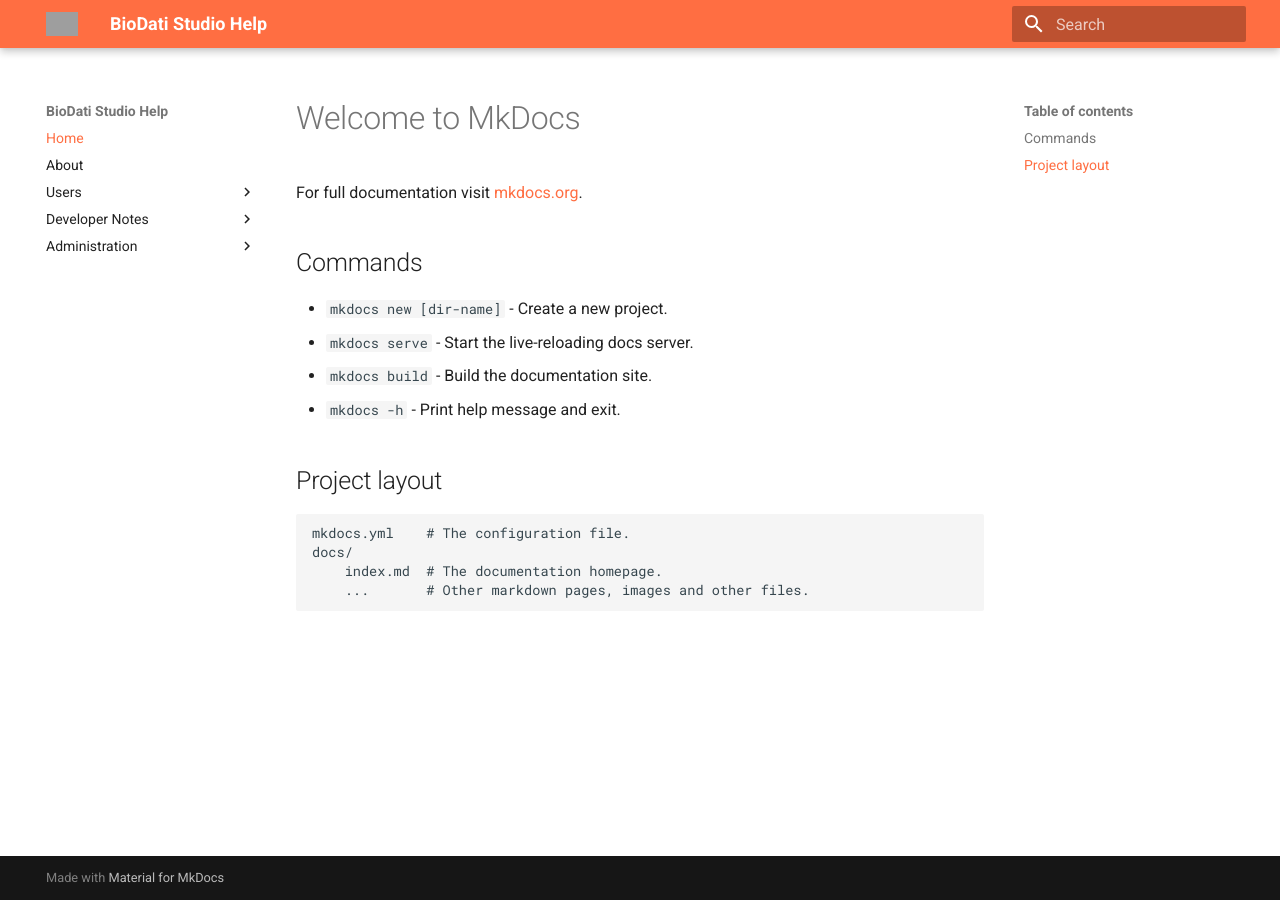
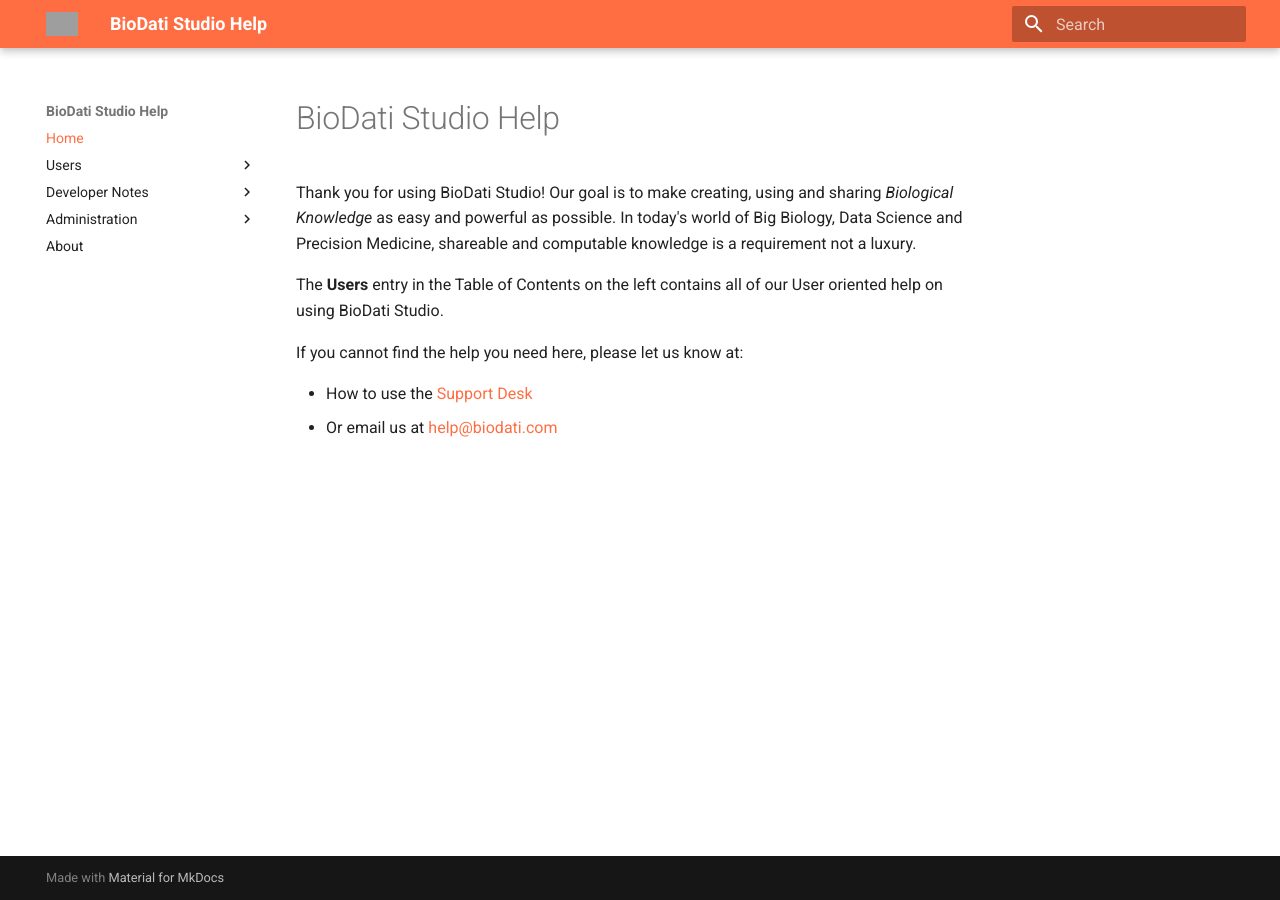
Before and after one commit to biodati/studio_help, an MkDocs documentation site: the page built from docs/index.md, in a window 1280 px wide. Built offline with MkDocs 1.6.1 and Material for MkDocs 9.7.7, drawn with Linux system fonts in a browser that asks for light colours; grey boxes are pictures that could not be loaded.

```diff
--- a/docs/index.md
+++ b/docs/index.md
@@ -1,17 +1,10 @@
-# Welcome to MkDocs
+# BioDati Studio Help
 
-For full documentation visit [mkdocs.org](https://www.mkdocs.org).
+Thank you for using BioDati Studio! Our goal is to make creating, using and sharing *Biological Knowledge* as easy and powerful as possible. In today's world of Big Biology, Data Science and Precision Medicine, shareable and computable knowledge is a requirement not a luxury.
 
-## Commands
+The **Users** entry in the Table of Contents on the left contains all of our User oriented help on using BioDati Studio.
 
-* `mkdocs new [dir-name]` - Create a new project.
-* `mkdocs serve` - Start the live-reloading docs server.
-* `mkdocs build` - Build the documentation site.
-* `mkdocs -h` - Print help message and exit.
+If you cannot find the help you need here, please let us know at:
 
-## Project layout
-
-    mkdocs.yml    # The configuration file.
-    docs/
-        index.md  # The documentation homepage.
-        ...       # Other markdown pages, images and other files.
+- How to use the [Support Desk](sections/overview/how_to_get_help.md)
+- Or email us at [help@biodati.com](mailto:help@biodati.com)
--- a/mkdocs.yml
+++ b/mkdocs.yml
@@ -1,7 +1,6 @@
 site_name: BioDati Studio Help
 nav:
   - Home: index.md
-  - About: about.md
   - Users:
     - Overview:
       - Getting started: sections/overview/getting_started.md
@@ -72,6 +71,7 @@ nav:
     - Custom Namespaces/Terminologies: sections/dev/custom_namespaces_terminologies.md
   - Administration:
     - VPN and IP-address restriction: sections/admin/vpn_and_ip-address_restriction.md
+  - About: about.md
 
 # theme:
 #   name: null
```
Also changed, not shown: docs/about.md (+10 -1 lines), docs/sections/knowledge/using_the_fix_status.md (deleted, +0 -13 lines), docs/sections/networks/computed_edge_workflow.md (deleted, +0 -47 lines), docs/sections/networks/creating_a_network.md (deleted, +0 -60 lines), docs/sections/projects/adding_networks_and_nanopubs_to_a_project.md (deleted, +0 -22 lines).
